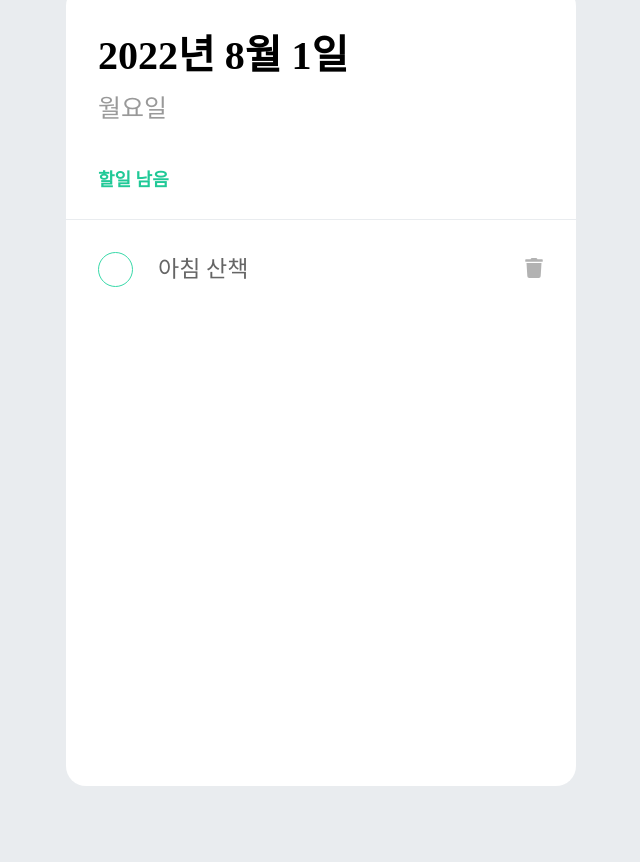
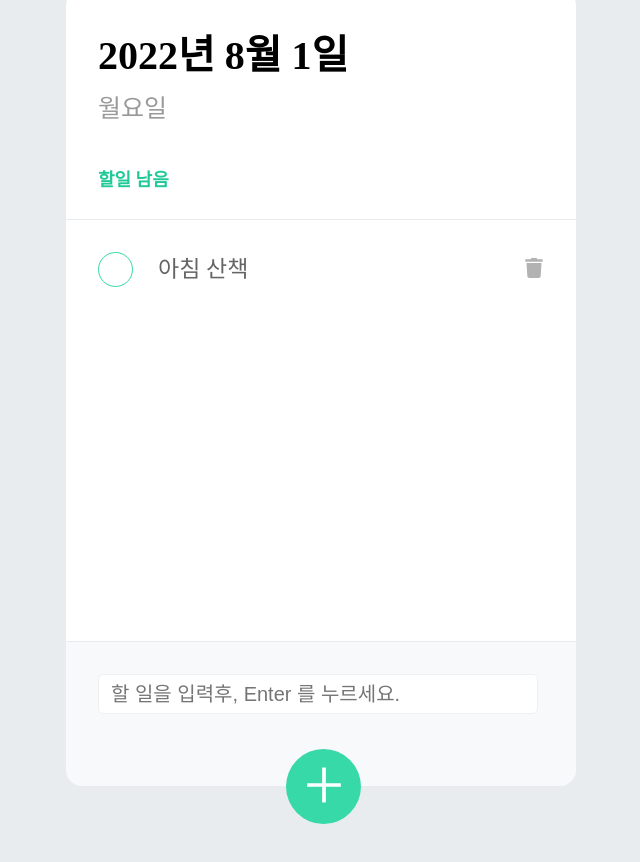
Before and after one commit to munseunggyu/recoil-redux__todolist, a React (Create React App) app: page / in a window 1280 px wide. Shown: the part 134-996 px from the top of the page, without its empty margins (319-959 px from the left). Built offline with nearby package versions, Linux system fonts and the light colour scheme.

Commit message:
Add CreateToDo component style

```diff
--- a/src/ToDoListContainer.tsx
+++ b/src/ToDoListContainer.tsx
@@ -8,6 +8,7 @@ const ToDoContainer = styled.div`
   height:800px;
   background-color:white;
   border-radius:20px;
+  position:relative;
 `;
 
 
--- a/src/components/CreateToDo.tsx
+++ b/src/components/CreateToDo.tsx
@@ -1,9 +1,50 @@
+import { motion } from "framer-motion";
+import styled from "styled-components";
+import {AiOutlinePlus} from 'react-icons/ai'
 
+const InputContainer = styled.div`
+background: #f8f9fa;
+  width:100%;
+  padding-top: 32px;
+  padding-bottom: 72px;
+  position:absolute;
+  bottom:0;
+  border-bottom-left-radius: 16px;
+  border-bottom-right-radius: 16px;
+  border-top: 1px solid #e9ecef;
 
+`;
+const Input = styled.input`
+  width:440px;
+  height:40px;
+  outline:none;
+  margin-left:32px;
+  border:1px solid RGB(239, 240, 242);
+  border-radius:5px;
+  font-size:20px;
+  padding:12px;
+`;
+const ToggleBtn = styled(motion.button)`
+  background-color:RGB(56, 217, 169);
+  border:0;
+  outline:none;
+  position:absolute;
+  bottom:-38px;
+  left:220px;
+  border-radius:50%;
+  width:75px;
+  height:75px;
+`
 
 function CreateToDo(){
   return(
     <>
+    <InputContainer>
+      <Input placeholder="할 일을 입력후, Enter 를 누르세요." />
+    </InputContainer>
+    <ToggleBtn >
+      <AiOutlinePlus size='50' color='white' />
+    </ToggleBtn>
     </>
   )
 }
--- a/src/components/ToDoList.tsx
+++ b/src/components/ToDoList.tsx
@@ -1,7 +1,6 @@
 import { motion } from "framer-motion";
 import styled from "styled-components";
 import {FaTrash} from 'react-icons/fa'
-import { useState } from "react";
 const ListContainer = styled.div`
   margin-top:32px;
   margin-left:32px;
```
